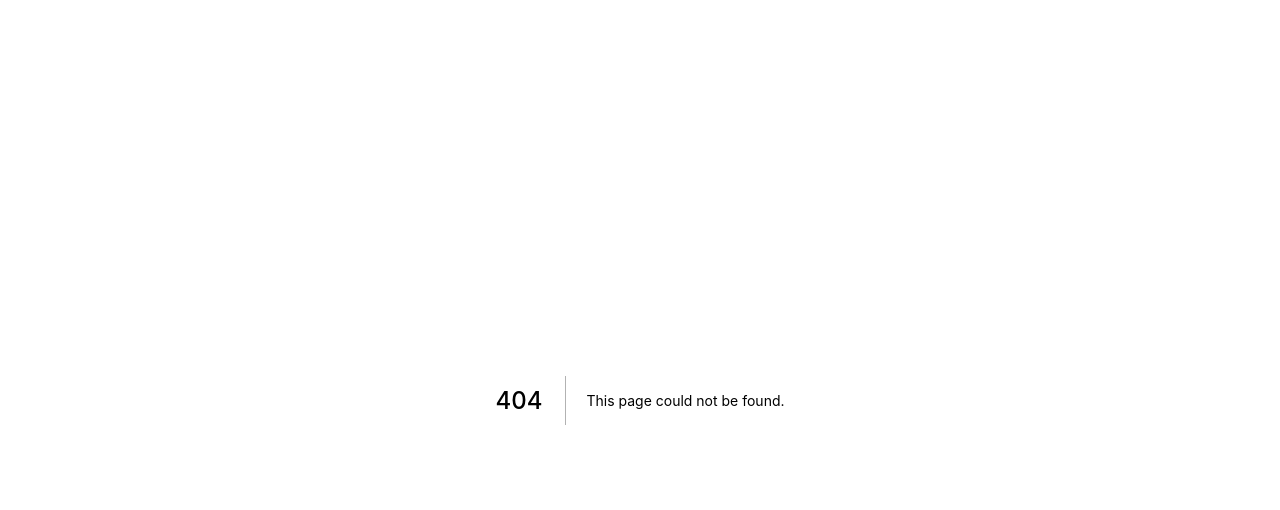
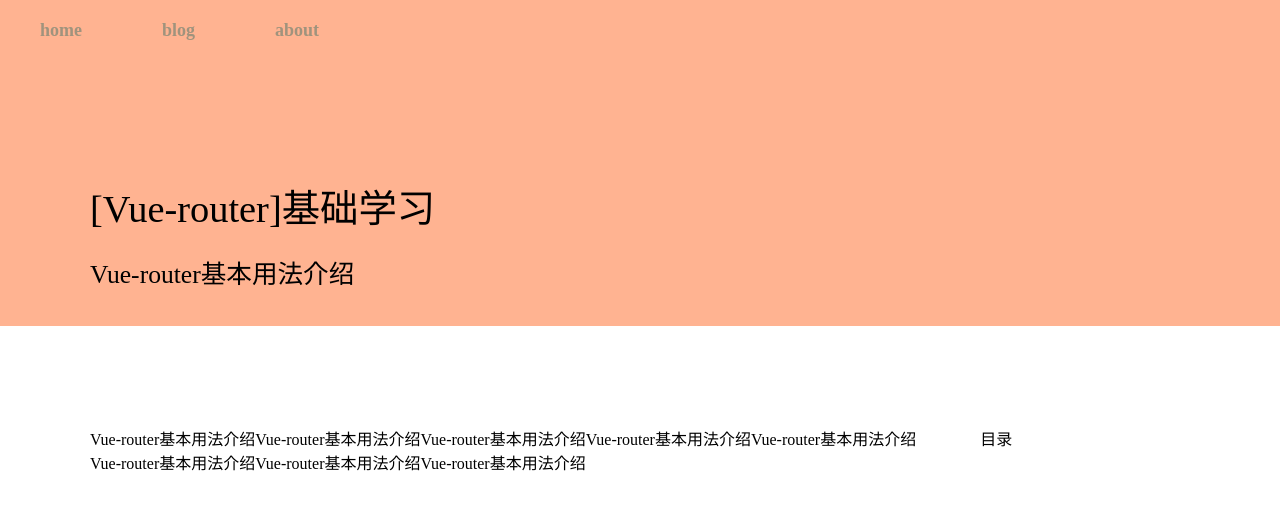
Before and after one commit to hishosho/blog, a Next.js app: page /blog/detail in a window 1280 px wide. Before the commit this address had no page. Shown: the top 510 px of the page. Built offline with nearby package versions, Linux system fonts and the light colour scheme.

Commit message:
[Feat]:添加博客详情静态页面

```diff
--- /dev/null
+++ b/pages/blog/detail.tsx
@@ -0,0 +1,53 @@
+import { useRef, useEffect, useState, useCallback } from 'react'
+import Navigation from '../../components/common/Navigation'
+import styles from '../../styles/BlogDetail.module.css'
+import Router from 'next/router'
+import content from '*.png'
+const BlogDetail = () => {
+  const title = () => {
+    return (
+      <div className={styles.titleWraper}>
+        <div className={styles.title}>[Vue-router]基础学习</div>
+        <div className={styles.desc}>Vue-router基本用法介绍</div>
+      </div>
+    )
+  }
+  const detailHeader = () => {
+    return (
+      <div className={styles.header}>
+        <Navigation
+          list={[{id: 'home', name: 'home'}, {id: 'blog', name: 'blog'}, {id: 'about', name: 'about'}]}
+          callBack={goto}
+        />
+        {title()}
+      </div>
+    )
+  }
+  const goto = useCallback((id: string) => {
+    const path = id === 'home' ? '' : id
+    Router.push(`/${path}`)
+  }, [])
+
+  const content = () => {
+    return (
+      <>
+        <main className={styles.main}>
+          <aside className={styles.menu}>
+            <h2>目录</h2>
+          </aside>
+          <article>Vue-router基本用法介绍Vue-router基本用法介绍Vue-router基本用法介绍Vue-router基本用法介绍Vue-router基本用法介绍Vue-router基本用法介绍Vue-router基本用法介绍Vue-router基本用法介绍</article>
+        </main>
+      </>
+    )
+  }
+
+
+  return (
+    <div className={styles.detailWraper}>
+      {detailHeader()}
+      {content()}
+    </div>
+  )
+}
+
+export default BlogDetail
--- /dev/null
+++ b/styles/BlogDetail.module.css
@@ -0,0 +1,43 @@
+.detailWraper {
+  position: relative;
+}
+.header {
+  background-color: #FFB391;
+}
+.titleWraper {
+  margin: 0 auto;
+  max-width: 1100px;
+  padding: 0 40px 36px 40px;
+}
+.title {
+  font-weight: 400;
+  font-size: 3vw;
+  padding-top: 116px;
+  margin-bottom: 20px;
+}
+.desc {
+  font-size: 2vw;
+  padding-top: 0;
+}
+.main {
+  background-color: #fff;
+  padding: 100px 40px 36px 40px;
+  display: flex;
+  flex-direction: row-reverse;
+  justify-content: center;
+  align-items: flex-start;
+  max-width: 1100px;
+  margin: 0 auto;
+}
+.menu {
+  display: none;
+  width: 30%;
+  padding-left: 50px;
+  position: sticky;
+}
+
+@media (min-width: 1084px) {
+  .menu {
+    display: block;
+  }
+}
--- a/styles/globals.css
+++ b/styles/globals.css
@@ -1,10 +1,12 @@
 html,
 body,
 ul,
-li {
+li,
+h1, h2, h3, h4, h5, h6 {
   padding: 0;
   margin: 0;
 }
+h1, h2, h3, h4, h5, h6 { font-weight:normal; font-size:100%; }
 html,
 body,
 body > div:first-child,
```
